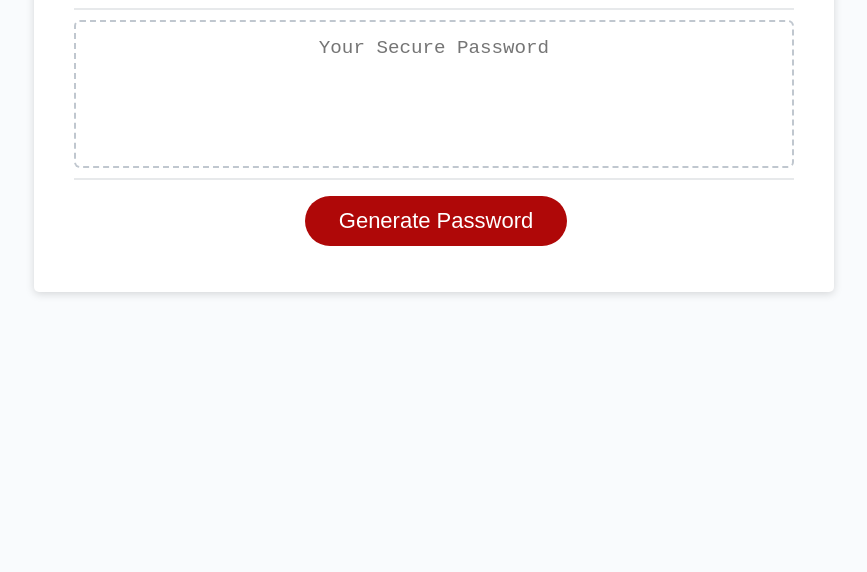
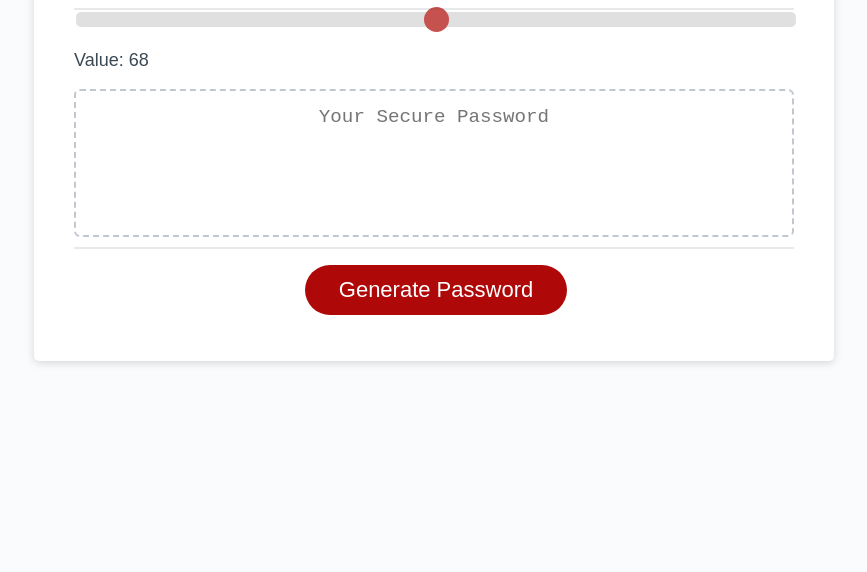
Before and after one commit to justinwilliamsrva/RandomPasswordGenerator, a plain HTML site: page index.html in a window 1280 px wide. Shown: the part 228-800 px from the top of the page, without its empty margins (206-1073 px from the left). Drawn offline with Linux system fonts and the light colour scheme.

Commit message:
Added a Slider so the user can select 8-128 items

```diff
--- a/index.html
+++ b/index.html
@@ -16,6 +16,12 @@
                 <div class="card-header">
                     <h2>Generate a Password</h2>
                 </div>
+
+                <div class="slidecontainer">
+                    <input type="range" min="8" max="128" value="68" class="slider" id="myRange" />
+                    <p>Value: <span id="demo"></span></p>
+                </div>
+
                 <div class="card-body">
                     <textarea
                         readonly
--- a/script.js
+++ b/script.js
@@ -1,14 +1,23 @@
-// Assignment Code
-var generateBtn = document.querySelector("#generate");
+var slider = document.getElementById("myRange");
+var output = document.getElementById("demo");
+output.innerHTML = slider.value;
 
-// Write password to the #password input
-function writePassword() {
-  var password = generatePassword();
-  var passwordText = document.querySelector("#password");
-
-  passwordText.value = password;
-
+slider.oninput = function () {
+  output.innerHTML = this.value;
 }
 
-// Add event listener to generate button
-generateBtn.addEventListener("click", writePassword);
+
+// // Assignment Code
+// var generateBtn = document.querySelector("#generate");
+
+// // Write password to the #password input
+// function writePassword() {
+//   var password = generatePassword();
+//   var passwordText = document.querySelector("#password");
+
+//   passwordText.value = password;
+
+// }
+
+// // Add event listener to generate button
+// generateBtn.addEventListener("click", writePassword);
--- a/style.css
+++ b/style.css
@@ -76,8 +76,7 @@ header {
   border: none;
   background-color: hsl(360, 91%, 36%);
   border-radius: 25px;
-  box-shadow: rgba(0, 0, 0, 0.1) 0px 1px 6px 0px rgba(0, 0, 0, 0.2) 0px 1px 1px
-    0px;
+  box-shadow: rgba(0, 0, 0, 0.1) 0px 1px 6px 0px rgba(0, 0, 0, 0.2) 0px 1px 1px 0px;
   color: hsl(0, 0%, 100%);
   display: inline-block;
   font-size: 22px;
@@ -135,3 +134,45 @@ button[disabled] {
     font-size: 0.8rem;
   }
 }
+
+
+
+
+
+..slidecontainer {
+  width: 100%;
+}
+
+.slider {
+  -webkit-appearance: none;
+  width: 100%;
+  height: 15px;
+  border-radius: 5px;
+  background: #d3d3d3;
+  outline: none;
+  opacity: 0.7;
+  -webkit-transition: .2s;
+  transition: opacity .2s;
+}
+
+.slider:hover {
+  opacity: 1;
+}
+
+.slider::-webkit-slider-thumb {
+  -webkit-appearance: none;
+  appearance: none;
+  width: 25px;
+  height: 25px;
+  border-radius: 50%;
+  background: #ad0a06;
+  cursor: pointer;
+}
+
+.slider::-moz-range-thumb {
+  width: 25px;
+  height: 25px;
+  border-radius: 50%;
+  background: #ad0a06;
+  cursor: pointer;
+}
```
Lines whose indentation alone changed are shown as unchanged.
